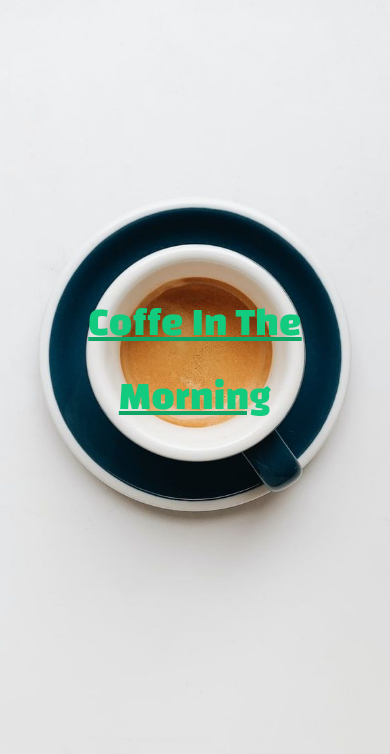
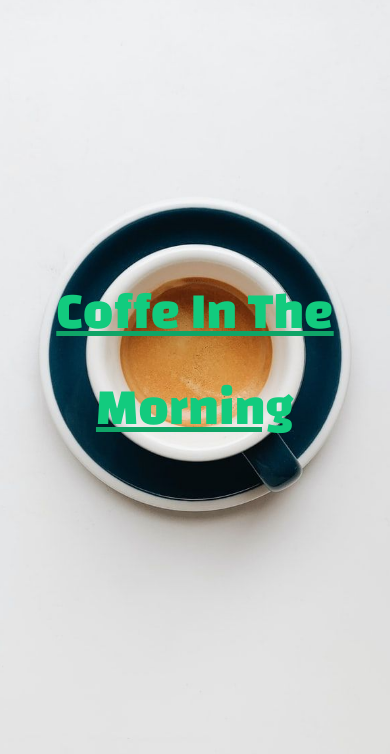
Before and after one commit to DevZone990/CafeteriaProDZ2, a plain HTML site: page index.html in a window 390 px wide. Shown: the part 90-844 px from the top of the page. Drawn offline with Linux system fonts and the light colour scheme; a web font is replaced by a local one.

Commit message:
Update css.css

```diff
--- a/css.css
+++ b/css.css
@@ -395,14 +395,13 @@ transform:scale(1.5) ;
         min-height: 100vh;
         display:flex;
         align-items: center;
-        background:url(img/inicio.jpg) no-repeat;
         background-size: cover;
         background-position: center;
         justify-content: center;
         margin-top: 3.5rem;
     }
     .home .titulo h2{
-        font-size: 5rem;
+        font-size: 6.5rem;
     }
     .header .navbar{
         position: absolute;
```
